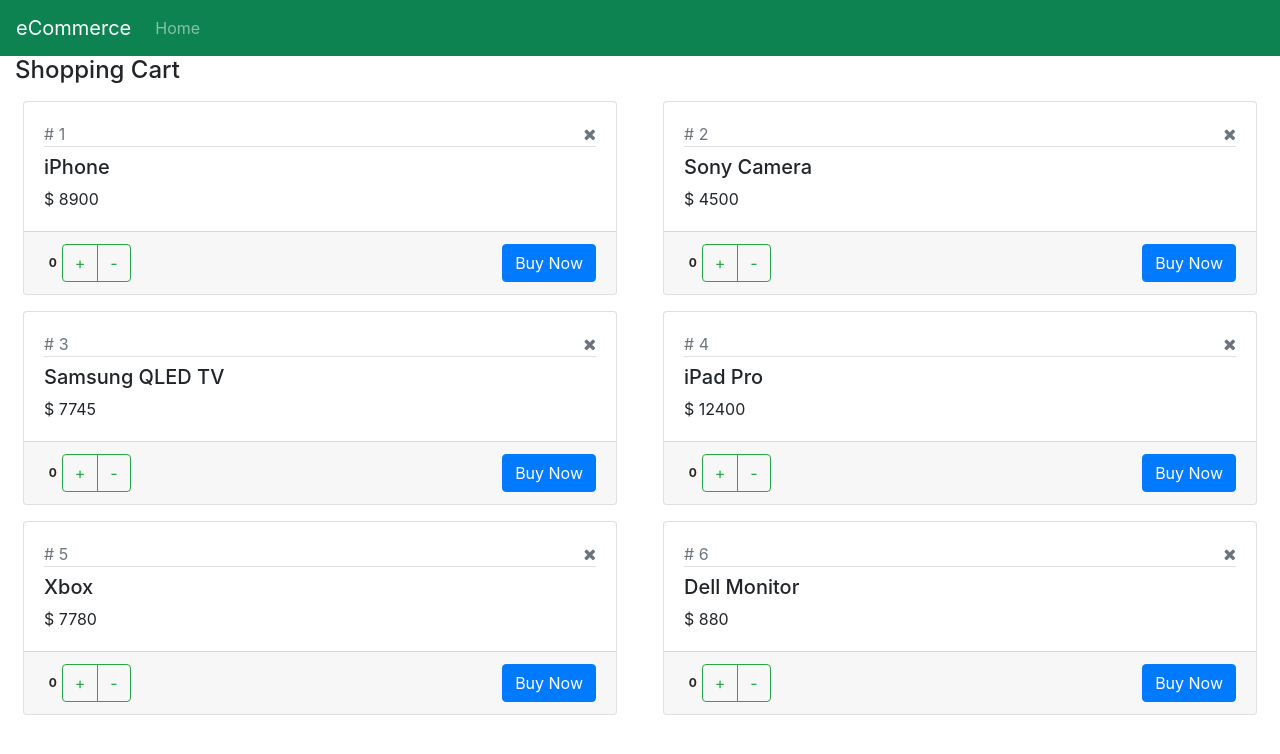
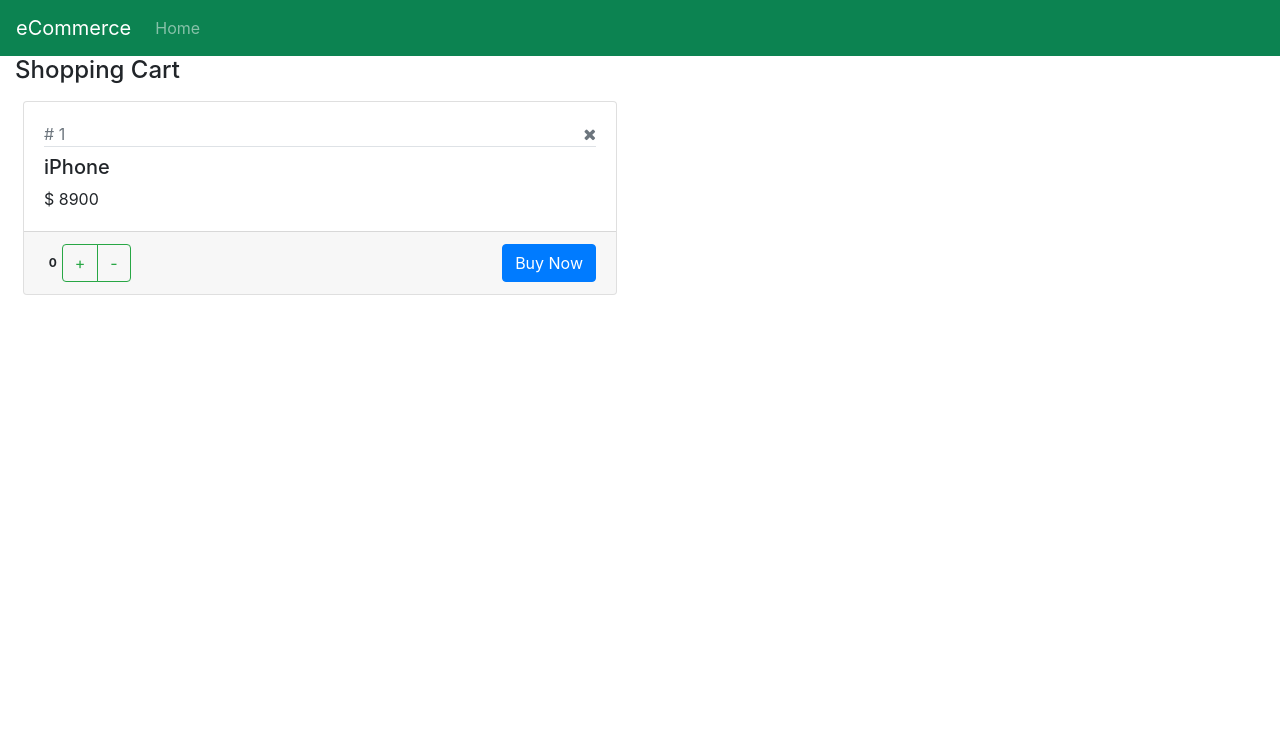
Before and after one commit to GhulamMustafaGM/client-side-app, a React (Create React App) app: page / in a window 1280 px wide. Shown: the top 754 px of the page. Built offline with nearby package versions, Linux system fonts and the light colour scheme.

Commit message:
updated ShoppingCart

```diff
--- a/src/ShoppingCart.jsx
+++ b/src/ShoppingCart.jsx
@@ -11,11 +11,11 @@
         this.state = {
             products: [
                 { id: 1, productName: "iPhone", price: 8900, quantity: 0 },
-                { id: 2, productName: "Sony Camera", price: 4500, quantity: 0 },
-                { id: 3, productName: "Samsung QLED TV", price: 7745, quantity: 0 },
-                { id: 4, productName: "iPad Pro", price: 12400, quantity: 0 },
-                { id: 5, productName: "Xbox", price: 7780, quantity: 0 },
-                { id: 6, productName: "Dell Monitor", price: 880, quantity: 0 },
+                // { id: 2, productName: "Sony Camera", price: 4500, quantity: 0 },
+                // { id: 3, productName: "Samsung QLED TV", price: 7745, quantity: 0 },
+                // { id: 4, productName: "iPad Pro", price: 12400, quantity: 0 },
+                // { id: 5, productName: "Xbox", price: 7780, quantity: 0 },
+                // { id: 6, productName: "Dell Monitor", price: 880, quantity: 0 },
             ],
         };
     }
```
